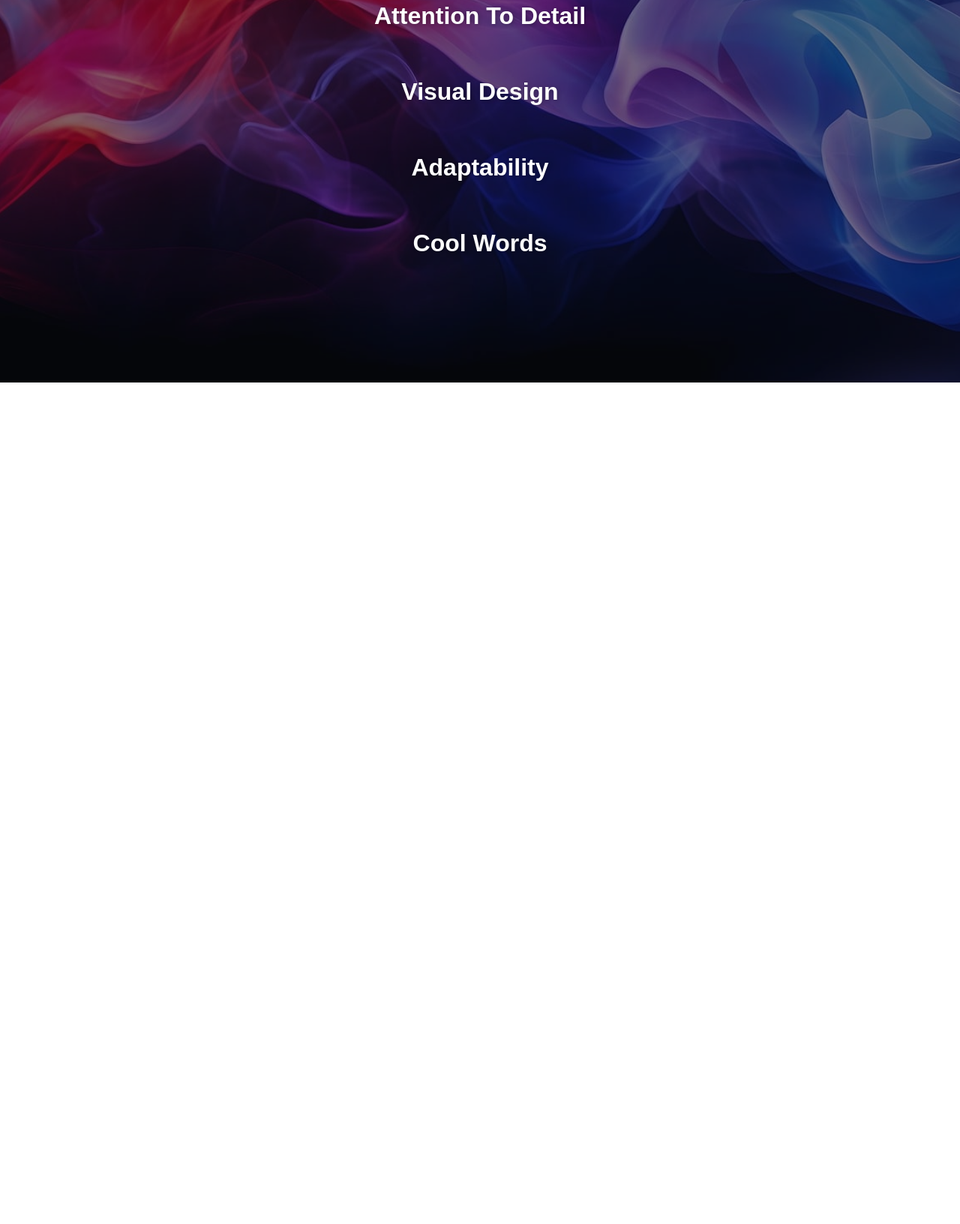
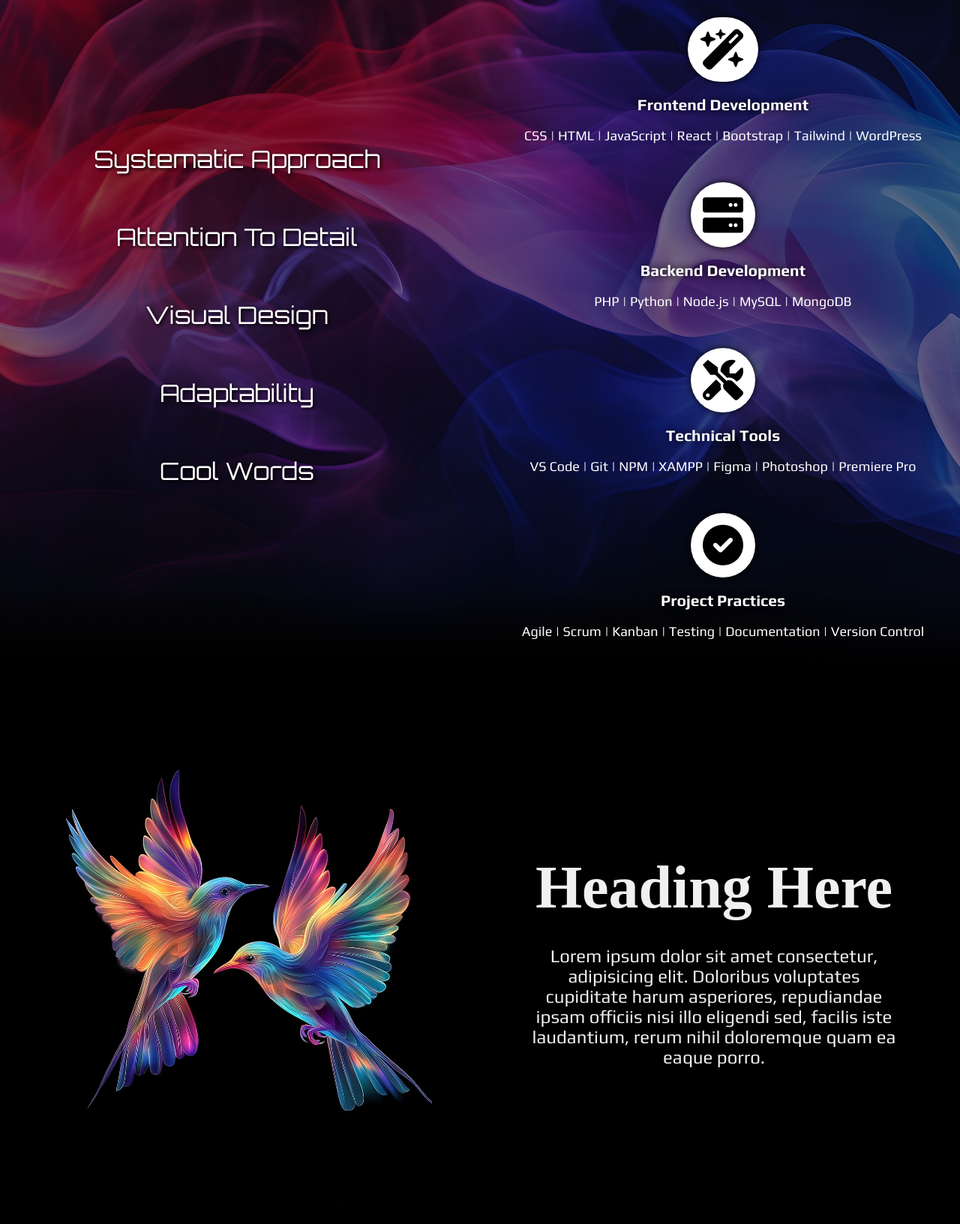
Before and after one commit to Kuramonni/Dark-Theme, a plain HTML site: page index.html in a window 1280 px wide. Shown: the part 1066-2698 px from the top of the page at 75% size. Before the commit the page ends 1576 px from the top, so only its background shows below. Drawn offline with Linux system fonts and the light colour scheme.

Commit message:
adding content and testing fonts

```diff
--- a/index.html
+++ b/index.html
@@ -5,6 +5,14 @@
     <meta name="viewport" content="width=device-width, initial-scale=1.0" />
     <title>Dark Site</title>
     <link rel="stylesheet" href="style.css" />
+    <!-- Google Fonts -->
+    <link rel="preconnect" href="https://fonts.googleapis.com" />
+    <link rel="preconnect" href="https://fonts.gstatic.com" crossorigin />
+    <link
+      href="https://fonts.googleapis.com/css2?family=Comfortaa:wght@400;700&family=Abril+Fatface&family=Silkscreen:wght@400;700&family=Play:wght@400;700&family=Archivo+Black&family=Orbitron:wght@400..900&family=Quantico:ital,wght@0,400;0,700;1,400;1,700&display=swap"
+      rel="stylesheet"
+    />
+
     <!-- FontAwesome CDN for icons -->
     <link
       rel="stylesheet"
@@ -14,8 +22,10 @@
   <body>
     <!-- Header section containing the hamburger menu and navigation links -->
     <header>
+      <!-- Hamburger icon for mobile menu -->
+      <h1>WEBSITE NAME</h1>
       <div class="hamburger">&#9776;</div>
-      <!-- Hamburger icon for mobile menu -->
+
       <ul>
         <!-- Navigation links -->
         <li><a href="#home">Home</a></li>
@@ -41,7 +51,6 @@
 
     <!-- Icon section displaying social media icons -->
     <div class="icons">
-      <!-- Using FontAwesome icons with sizing (fa-3x) -->
       <i class="fa-brands fa-github-alt fa-3x"></i>
       <i class="fa-brands fa-codepen fa-3x"></i>
       <i class="fa-brands fa-linkedin-in fa-3x"></i>
@@ -56,8 +65,9 @@
 
     <!-- Background section with a blurred image and animated text -->
     <div class="background">
-      <img src="img/neon.jpg" alt="Blurred Background" class="blurred-image" />
+      <img src="img/neon2.jpg" alt="Blurred Background" class="blurred-image" />
       <div class="content">
+        <div class="left-item">
           <!-- Text that will animate on scroll, with each word wrapped in <span> -->
           <h1 class="animated-text">
             <span>Systematic Approach</span>
@@ -67,7 +77,57 @@
             <span>Cool Words</span>
           </h1>
         </div>
+
+        <div class="right-item">
+          <div class="skill">
+            <i class="fa-solid fa-wand-magic-sparkles fa-3x"></i>
+            <h3>Frontend Development</h3>
+            <p>
+              CSS | HTML | JavaScript | React | Bootstrap | Tailwind | WordPress
+            </p>
           </div>
+          <div class="skill">
+            <i class="fa-solid fa-server fa-3x"></i>
+            <h3>Backend Development</h3>
+            <p>PHP | Python | Node.js | MySQL | MongoDB</p>
+          </div>
+
+          <div class="skill">
+            <i class="fa-solid fa-screwdriver-wrench fa-3x"></i>
+            <h3>Technical Tools</h3>
+            <p>
+              VS Code | Git | NPM | XAMPP | Figma | Photoshop | Premiere Pro
+            </p>
+          </div>
+
+          <div class="skill">
+            <i class="fa-solid fa-circle-check fa-3x"></i>
+            <h3>Project Practices</h3>
+            <p>
+              Agile | Scrum | Kanban | Testing | Documentation | Version Control
+            </p>
+          </div>
+        </div>
+      </div>
+    </div>
+
+    <div class="img-textbox">
+      <img class="birbs" src="img/birb.jpg" alt="Birds" />
+
+      <div class="textbox">
+        <h1>Heading Here</h1>
+        <p>
+          Lorem ipsum dolor sit amet consectetur, adipisicing elit. Doloribus
+          voluptates cupiditate harum asperiores, repudiandae ipsam officiis
+          nisi illo eligendi sed, facilis iste laudantium, rerum nihil
+          doloremque quam ea eaque porro.
+        </p>
+      </div>
+    </div>
+
+    <footer>
+      <p>&copy; 2024 Armi Lampen</p>
+    </footer>
 
     <!-- JavaScript for scroll animations and hamburger menu functionality -->
     <script src="script.js"></script>
--- a/style.css
+++ b/style.css
@@ -13,7 +13,7 @@ html {
 
 /* Body background with gradient */
 body {
-  background: linear-gradient(180deg, #0b0d15, #1c1f2b);
+  background: black;
 }
 
 /* General text styling */
@@ -24,41 +24,58 @@ h1, h2 {
 /* Header */
 header {
   display: flex;
-  justify-content: center;
+  justify-content: space-between;
   align-items: center;
-  background: #cacaca;
   width: 100%;
-  padding: 10px;
+  padding: 10px 20px;
   box-shadow: 0px 4px 10px rgba(0, 0, 0, 0.1);
   margin-bottom: 2em;
+  font-family: 'Quantico';
+  font-weight: 100;
+  letter-spacing: 0.1em;
 }
 
-/* Hidden menu for mobile */
+header h1 {
+  font-size: 1.5em;
+  color: #ffffff;
+}
+
+/* Hamburger menu styling for mobile */
+.hamburger {
+  display: block;
+  cursor: pointer;
+  font-size: 2em;
+  color: #ffffff;
+}
+
+/* Hide the navigation (ul) on mobile by default */
 header ul {
   display: none;
   flex-direction: column;
   justify-content: center;
   align-items: center;
-  text-align: center;
+  list-style: none;
   gap: 10px;
-  list-style: none;
+  background: linear-gradient(180deg, #000000, #333333, #000000);
   position: absolute;
-  top: 5em;
+  top: 60px;
   left: 0;
   width: 100%;
+  padding: 20px 0;
+  text-align: center;
+  z-index: 4;
 }
 
 /* Navigation link styling */
 header ul li a {
   text-decoration: none;
-  color: #0b0d15;
+  color: #ffffff;
   font-size: 1em;
   font-weight: 500;
-  padding: 8px 10px;
+  padding: 10px 20px;
   display: block;
-  text-align: center;
+  text-transform: uppercase;
   transition: color 0.3s ease;
-  text-transform: lowercase;
 }
 
 /* Hover effect for links */
@@ -66,32 +83,9 @@ header ul li a:hover {
   color: #007bff;
 }
 
-/* Hamburger menu styling for mobile */
-.hamburger {
-  display: block;
-  cursor: pointer;
-  font-size: 2em;
-  color: #0b0d15;
-}
-
-/* Toggle active state for showing the menu */
+/* Toggle active state for showing the menu on mobile */
 .hamburger.active + ul {
   display: flex;
-  z-index: 4;
-  background-color: #cacaca;
-  border-radius: 5px;
-  width: 100%;
-  justify-content: center;
-  text-align: center;
-  margin: auto;
-  max-height: 0;
-  overflow: hidden;
-  transition: max-height 1s ease-out;
-}
-
-/* Active state of menu */
-.hamburger.active + ul.active {
-  max-height: 300px;
 }
 
 /* Styles for larger screens */
@@ -101,18 +95,18 @@ header ul li a:hover {
   }
 
   header {
-    flex-direction: row;
-    justify-content: center;
-    text-align: center;
-    height: 5em;
+    justify-content: space-between;
+    padding: 20px 40px;
   }
 
   header ul {
     display: flex;
     flex-direction: row;
     position: static;
-    gap: 20px;
+    background: none;
+    gap: 50px;
     width: auto;
+    padding: 0;
   }
 
   header ul li a {
@@ -126,8 +120,11 @@ header ul li a:hover {
   color: white;
   text-align: center;
   margin-top: 1em;
-  margin-bottom: 1em;
+  margin-bottom: 0.5em;
   font-size: 4em;
+  font-family: 'Play';
+
+  padding: 0.5em;
 }
 
 /* Card Section */
@@ -140,6 +137,9 @@ header ul li a:hover {
   text-align: center;
   border-radius: 10px;
   position: relative;
+  font-family: 'Play';
+  font-size: large;
+  line-height: 1.6;
 }
 
 /* Conic gradient animation for card border */
@@ -209,6 +209,7 @@ header ul li a:hover {
 /* Hide heading in the banner by default */
 .banner h2 {
   display: none !important;
+  font-family: 'Silkscreen';
 }
 
 /* Show banner heading on larger screens */
@@ -217,7 +218,7 @@ header ul li a:hover {
     display: block !important;
     color: rgb(0, 0, 0);
     font-size: 2em;
-    text-align: left;
+    text-align: center;
     z-index: 1;
   }
 }
@@ -241,6 +242,13 @@ header ul li a:hover {
   margin: 4em 0 4em 0;
 }
 
+@media screen and (min-width: 768px) {
+  .icons {
+    margin: 5em 0 10em 0;
+  }
+
+}
+
 /* Icon hover effect */
 .icons i {
   transition: transform 0.3s ease, box-shadow 0.3s ease;
@@ -255,9 +263,10 @@ header ul li a:hover {
 .background {
   position: relative;
   overflow: hidden;
-  height: 100vh;
-  width: 100vw;
+  height: 100%;
+  width: 100%;
   background-color: #0b0d15;
+  margin-bottom: 3em;
 }
 
 /* Blurred background image */
@@ -269,6 +278,18 @@ header ul li a:hover {
   height: 100%;
   object-fit: cover;
   opacity: 0.5;
+}
+
+/* Gradient fading from image to a solid background */
+.background::after {
+  content: "";
+  position: absolute;
+  bottom: 0;
+  left: 0;
+  width: 100%;
+  height: 100px;
+  background: linear-gradient(to bottom, transparent, #000000);
+  z-index: 1;
 }
 
 /* Content Section */
@@ -285,6 +306,77 @@ header ul li a:hover {
   align-items: center;
 }
 
+@media screen and (min-width: 768px) {
+  .content {
+    flex-direction: row;
+    justify-content: space-evenly;
+    align-items: center;
+  }
+
+}
+
+.left-item{
+  margin: 2em;
+
+}
+
+@media screen and (min-width: 768px) {
+  .left-item {
+    width: 50%;
+  }
+
+}
+
+.right-item {
+  margin: 2em;
+  display: flex;
+  flex-direction: column;
+  justify-content: center;
+  align-items: center;
+  gap: 1em;
+  text-align: center;
+}
+
+@media screen and (min-width: 768px) {
+  .right-item {
+    width: 50%;
+  }
+
+  .right-item > * {
+    width: 100%;
+
+  }
+}
+
+.skill {
+  display: flex;
+  flex-direction: column;
+  justify-content: center;
+  align-items: center;
+  gap: 1em;
+  margin-top: 2em;
+  font-family: 'Play';
+  font-size: large;
+}
+
+.skill i {
+  background-color: #ffffff;
+  border-radius: 100px;
+  padding: 0.3em;
+  box-shadow: #000000 0px 0px 10px;
+  color: black;
+}
+
+.skill h3 {
+  color: white;
+  text-shadow: #000000 0px 0px 10px;
+
+}
+
+.skill h1, .skill p {
+    flex-grow: 1;
+  }
+
 /* Animated Text */
 .animated-text {
   display: flex;
@@ -294,7 +386,6 @@ header ul li a:hover {
   align-items: center;
   gap: 2em;
   font-size: 2em;
-  margin-top: 3em;
 }
 
 /* Animation for individual words */
@@ -303,6 +394,10 @@ header ul li a:hover {
   opacity: 0;
   transform: translateY(30px);
   transition: opacity 0.8s ease, transform 0.8s ease;
+  font-family: 'Orbitron';
+  font-weight: 400;
+  font-style: normal;
+  text-shadow: 2px 2px 4px #000000;
 }
 
 /* Visible class for animating appearance */
@@ -327,3 +422,69 @@ header ul li a:hover {
 .animated-text span:nth-child(5) {
   transition-delay: 1.8s;
 }
+
+.textbox {
+  display: flex;
+  flex-direction: column;
+  justify-content: center;
+  align-items: center;
+  text-align: center;
+  gap: 2em;
+
+}
+
+.textbox h1 {
+  font-size: 5em;
+  font-family: 'Fatface';
+}
+
+.textbox p {
+  font-size: 1.5em;
+  font-family: 'Play';
+}
+
+.birbs {
+  width: 80%;
+  height:auto;
+  display: flex;
+  justify-content: center;
+  align-items: center;
+
+}
+
+.img-textbox {
+  display: flex;
+  flex-direction: column;
+  justify-content: center;
+  align-items: center;
+  padding: 1em;
+
+}
+
+@media screen and (min-width: 768px) {
+  .img-textbox {
+    flex-direction: row;
+
+  }
+
+  .birbs {
+    width: 50%;
+    padding: 0 4em 0 4em;
+  }
+
+  .textbox {
+    width: 50%;
+    padding: 0 4em 0 4em;
+  }
+
+}
+
+footer {
+  width: 100%;
+  height: 100px;
+  display: flex;
+  justify-content: center;
+  align-items: center;
+  text-align: center;
+  margin-top: 4em;
+}
```
Also changed, not shown: img/ball.jpg (added), img/birb.jpg (added), img/city.jpg (added), img/neon.jpg (deleted), img/neon2.jpg (added), img/open.png (added). Lines whose indentation alone changed are shown as unchanged.
